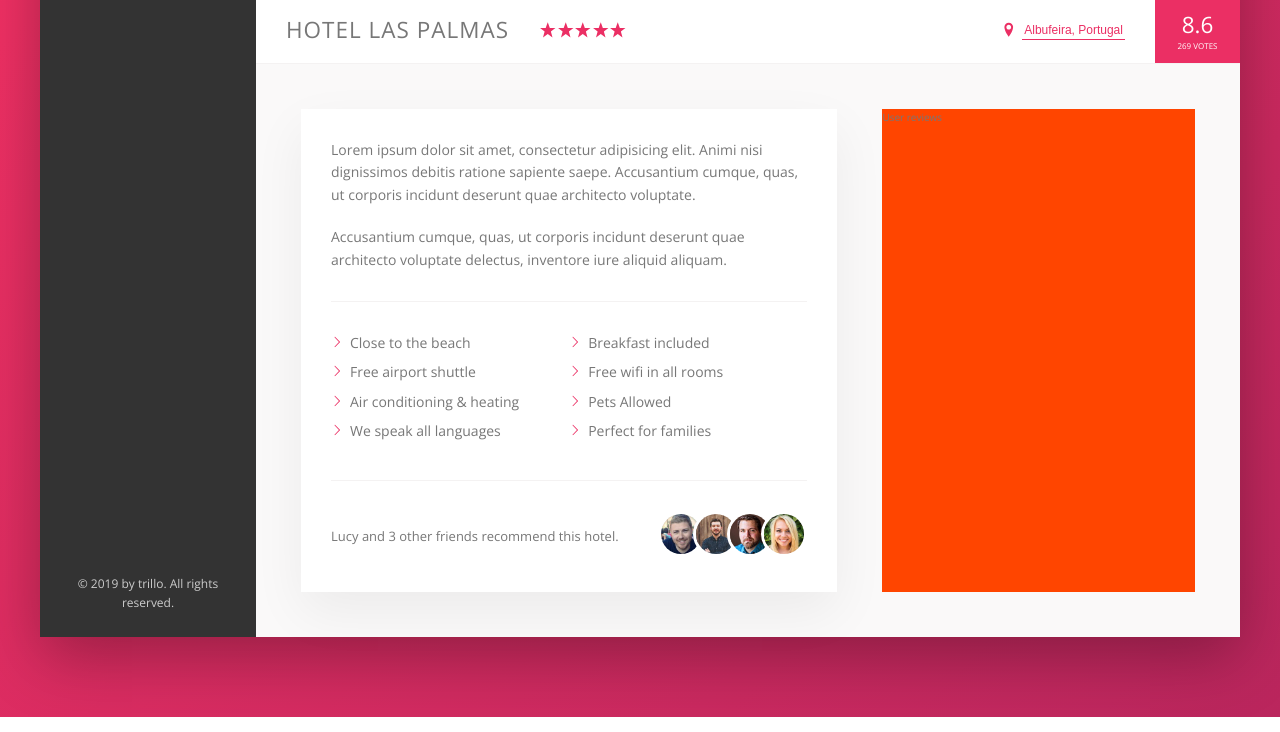
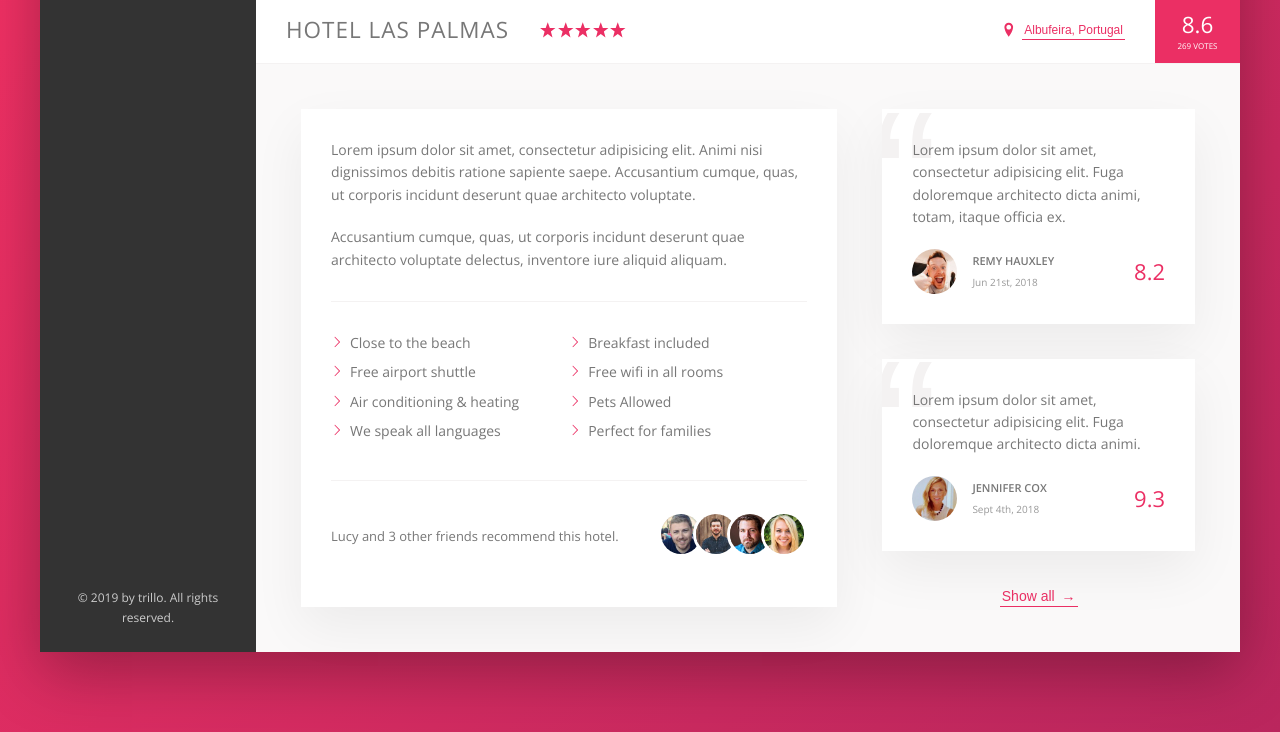
Before and after one commit to Summer-Rose/advanced-css_trillo, a website: page index.html in a window 1280 px wide. Shown: the part 538-1270 px from the top of the page. Drawn offline with nearby package versions, Linux system fonts and the light colour scheme.

Commit message:
add user reviews

```diff
--- a/index.html
+++ b/index.html
@@ -154,7 +154,33 @@
                             </div>
                         </div>
                         <div class="user-reviews">
-                            User reviews
+                            <figure class="review">
+                                <blockquote class="review__text">
+                                    Lorem ipsum dolor sit amet, consectetur adipisicing elit. Fuga doloremque architecto dicta animi, totam, itaque officia ex.
+                                </blockquote>
+                                <figcaption class="review__user">
+                                    <img src="img/user-1.jpg" alt="User 1" class="review__photo">
+                                    <div class="review__user-box">
+                                        <p class="review__user-name">Remy Hauxley</p>
+                                        <p class="review__user-date">Jun 21st, 2018</p>
+                                    </div>
+                                    <div class="review__rating">8.2</div>
+                                </figcaption>
+                            </figure>
+                            <figure class="review">
+                                <blockquote class="review__text">
+                                    Lorem ipsum dolor sit amet, consectetur adipisicing elit. Fuga doloremque architecto dicta animi.
+                                </blockquote>
+                                <figcaption class="review__user">
+                                    <img src="img/user-2.jpg" alt="User 2" class="review__photo">
+                                    <div class="review__user-box">
+                                        <p class="review__user-name">Jennifer Cox</p>
+                                        <p class="review__user-date">Sept 4th, 2018</p>
+                                    </div>
+                                    <div class="review__rating">9.3</div>
+                                </figcaption>
+                            </figure>
+                            <button class="btn-inline">Show all <span>&rarr;</span></button>
                         </div>
                     </div>
                 </main>
--- a/sass/_components.scss
+++ b/sass/_components.scss
@@ -281,9 +281,19 @@
     cursor: pointer;
     transition: all .2s;
 
+    & span {
+        margin-left: 3px;
+        transition: margin-left .2s;
+    }
+
     &:hover {
         color: var(--color-grey-dark-1);
+
+        span {
+            margin-left: 8px;
+        }
     }
+
 
     &:focus {
         outline: none;
@@ -378,3 +388,66 @@
         }
     }
 }
+
+/////////////////////////////////////
+//User reviews
+.review {
+    background-color: #fff;
+    box-shadow: var(--shadow-light);
+    padding: 3rem;
+    margin-bottom: 3.5rem;
+    position: relative;
+    overflow: hidden;
+
+    &__text {
+        margin-bottom: 2rem;
+        z-index: 10;
+        position: relative; //need to set position in order for zindex to work
+    }
+
+    &__user {
+        display: flex;
+        align-items: center;
+    }
+
+    &__photo {
+        width: 4.5rem;
+        height: 4.5rem;
+        border-radius: 50%;
+        margin-right: 1.5rem;
+    }
+
+    &__user-box {
+        margin-right: auto; //pushes rating all the way to the right
+    }
+
+    &__user-name {
+        font-size: 1.1rem;
+        font-weight: 600;
+        text-transform: uppercase;
+        margin-bottom: .4rem;
+    }
+
+    &__user-date {
+        font-size: 1rem;
+        color: var(--color-grey-dark-3);
+    }
+
+    &__rating {
+        color: var(--color-primary);
+        font-size: 2.2rem;
+        font-weight: 300;
+    }
+
+    &::before {
+        content: "\201C";
+        position: absolute;
+        top: -2.75rem;
+        left: -1rem;
+        font-size: 20rem;
+        color: var(--color-grey-light-2);
+        font-family: sans-serif;
+        line-height: 1;
+        z-index: 1;
+    }
+}
--- a/sass/_layout.scss
+++ b/sass/_layout.scss
@@ -37,6 +37,7 @@
 }
 
 .detail {
+    font-size: 1.4rem; //children will now inherit this font size (description and user review sections)
     display: flex;
     padding: 4.5rem;
     background-color: var(--color-grey-light-1);
@@ -44,7 +45,6 @@
 }
 
 .description {
-    font-size: 1.4rem;
     background-color: #fff;
     box-shadow: var(--shadow-light);
     padding: 3rem;
@@ -53,6 +53,8 @@
 }
 
 .user-reviews {
-    background-color: orangered;
     flex: 1;
+    display: flex;
+    flex-direction: column;
+    align-items: center;
 }
```
Also changed, not shown: css/style.css.
